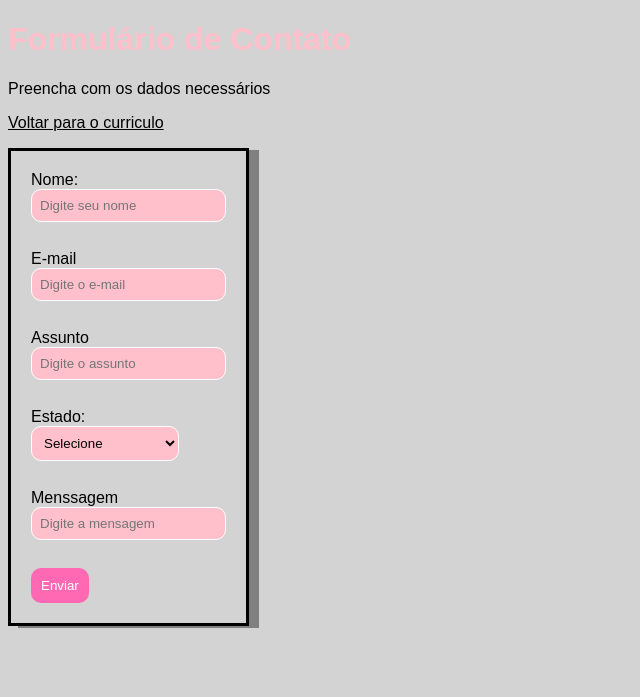
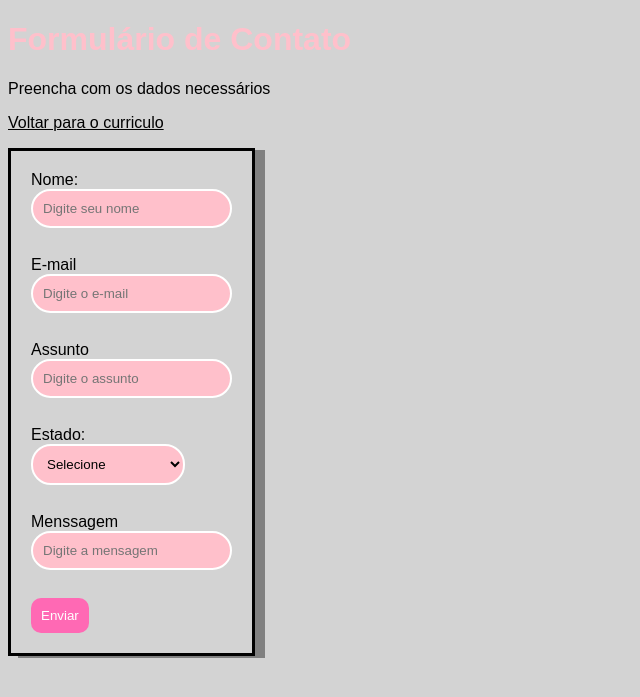
Before and after one commit to sofiamp2007-stack/web, a PHP site: page /ppi1_lista1/4_contato.html in a window 1280 px wide. Shown: the top 697 px of the page, without its empty margins (0-640 px from the left). Run offline with PHP 8.4, Linux system fonts and the light colour scheme.

Commit message:
agora o trabalho final

```diff
--- a/ppi1_lista1/style.css
+++ b/ppi1_lista1/style.css
@@ -10,14 +10,13 @@ body{
     table,tr,th,td {
         border:1px solid #000000;
         padding : 3px;
-
     }
 
     input, select, textarea {
-    border-radius: 10px;
-    padding: 8px;
+        border-radius: 20px;
+        padding: 10px;
         margin-bottom: 10px;
-    border: 1px solid white;
+        border: 2px solid white;
         background-color: pink;
     }
 
```
Lines whose indentation alone changed are shown as unchanged.
